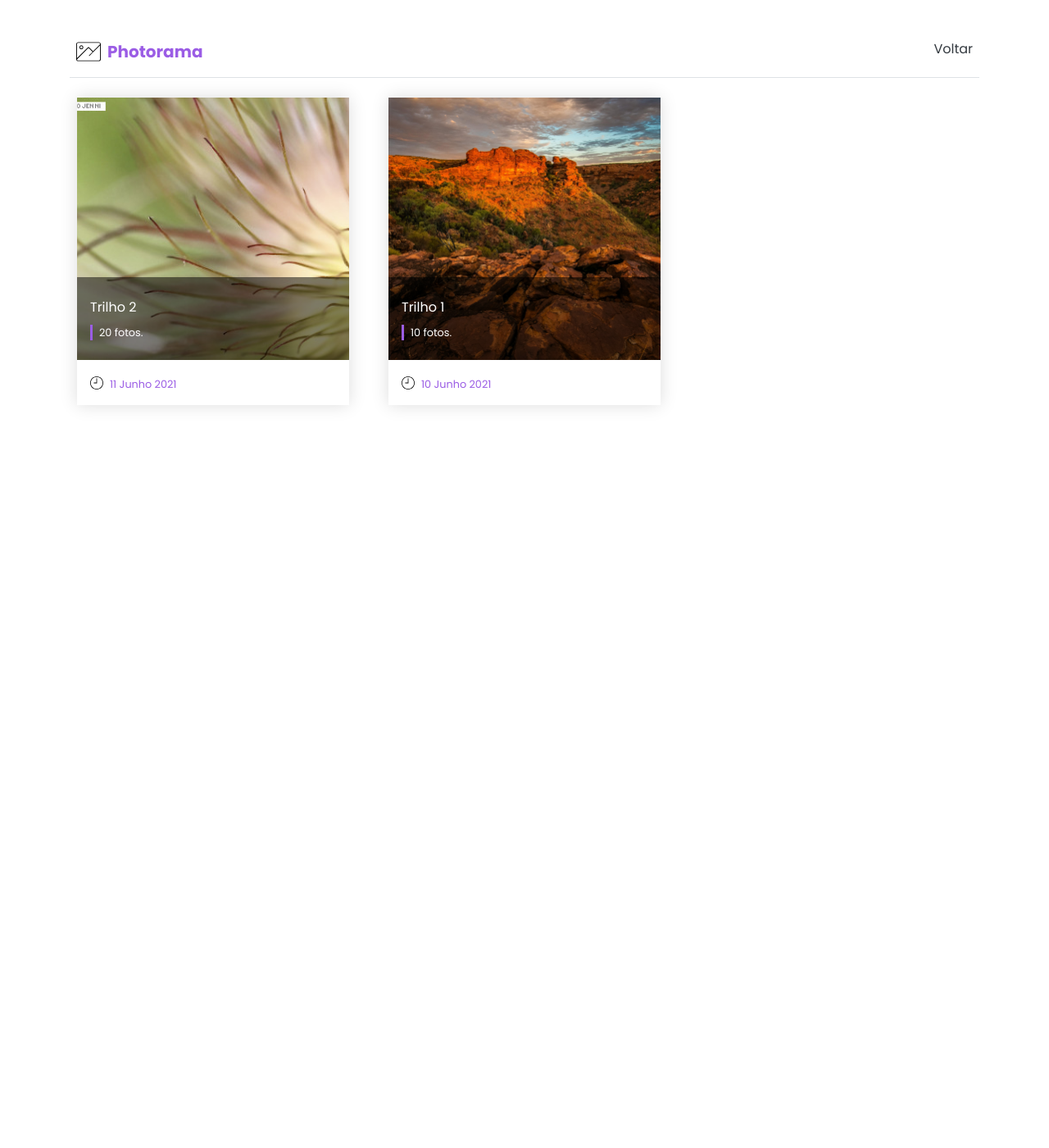
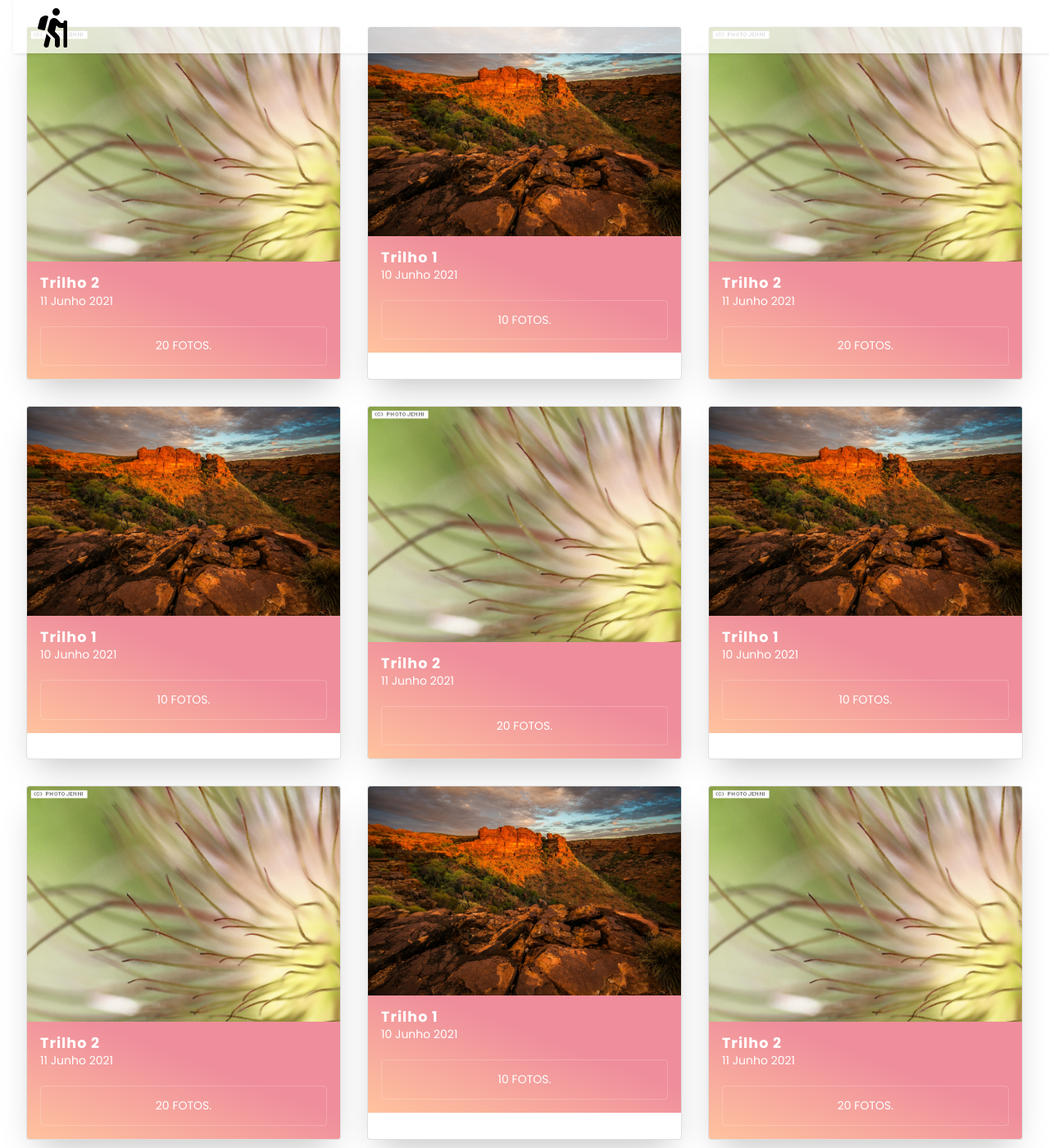
Before and after one commit to nunogand/stream, a Jekyll site: the page built from blog.html, in a window 1280 px wide and 1400 px high. Shown: the whole window at 82% size. Built offline with Jekyll 4.4.1, drawn with Linux system fonts in a browser that asks for light colours; some of the changed text lies outside the part shown.

Commit message:
new card

```diff
--- a/_includes/navegacao.html
+++ b/_includes/navegacao.html
@@ -41,7 +41,7 @@
   display: block;
   float: left;
   font-size: 2em;
-  padding: 10px 20px;
+  padding: 10px 30px;
   text-decoration: none;
 }
 
@@ -142,21 +142,13 @@
 
 <header class="header">
     <a href="/index.html" class="logo">
-        <svg height="30px" class="mr-2" version="1.1" id="Capa_1" xmlns="http://www.w3.org/2000/svg" xmlns:xlink="http://www.w3.org/1999/xlink" x="0px" y="0px"
-	   viewBox="0 0 495 495" style="enable-background:new 0 0 495 495;" xml:space="preserve">
-  <g>
-	  <path d="M495,103.513V95.5c0-21.78-17.72-39.5-39.5-39.5h-416C17.72,56,0,73.72,0,95.5v303.997c0,0.003,0,0.005,0,0.008
-		  C0.003,421.283,17.722,439,39.5,439h416c21.78,0,39.5-17.72,39.5-39.5V103.521C495,103.518,495,103.516,495,103.513z M39.5,71h416
-		  c13.509,0,24.5,10.99,24.5,24.5v4.883c-35.121,34.963-92.85,92.464-140.721,140.289l-75.162-75.162
-		  c-9.162-9.162-24.071-9.162-33.233,0L15,381.393V95.5C15,81.99,25.991,71,39.5,71z M455.5,424h-416
-		  c-12.519,0-22.868-9.439-24.319-21.574L241.49,176.117c3.314-3.314,8.706-3.314,12.021,0l75.158,75.158
-		  C289.26,290.67,258.813,321.249,257.5,323c-2.485,3.313-1.814,8.015,1.5,10.5c1.349,1.012,2.928,1.5,4.494,1.5
-		  c2.187,0,4.349-0.953,5.822-2.764C275.075,325.77,412.962,188.308,480,121.551V399.5C480,413.01,469.009,424,455.5,424z"/>
-	  <path d="M103.5,199c21.78,0,39.5-17.72,39.5-39.5S125.28,120,103.5,120S64,137.72,64,159.5S81.72,199,103.5,199z M103.5,135
-		  c13.509,0,24.5,10.99,24.5,24.5S117.009,184,103.5,184S79,173.01,79,159.5S89.991,135,103.5,135z"/>
-  </g>
-		</svg>
+      <svg viewBox="0 0 384 512" height="1.5em" title="hiking">
+        <path d="M80.95 472.23c-4.28 17.16 6.14 34.53 23.28 38.81 2.61.66 5.22.95 7.8.95 14.33 0 27.37-9.7 31.02-24.23l25.24-100.97-52.78-52.78-34.56 138.22zm14.89-196.12L137 117c2.19-8.42-3.14-16.95-11.92-19.06-43.88-10.52-88.35 15.07-99.32 57.17L.49 253.24c-2.19 8.42 3.14 16.95 11.92 19.06l63.56 15.25c8.79 2.1 17.68-3.02 19.87-11.44zM368 160h-16c-8.84 0-16 7.16-16 16v16h-34.75l-46.78-46.78C243.38 134.11 228.61 128 212.91 128c-27.02 0-50.47 18.3-57.03 44.52l-26.92 107.72a32.012 32.012 0 0 0 8.42 30.39L224 397.25V480c0 17.67 14.33 32 32 32s32-14.33 32-32v-82.75c0-17.09-6.66-33.16-18.75-45.25l-46.82-46.82c.15-.5.49-.89.62-1.41l19.89-79.57 22.43 22.43c6 6 14.14 9.38 22.62 9.38h48v240c0 8.84 7.16 16 16 16h16c8.84 0 16-7.16 16-16V176c.01-8.84-7.15-16-15.99-16zM240 96c26.51 0 48-21.49 48-48S266.51 0 240 0s-48 21.49-48 48 21.49 48 48 48z" />
+      </svg>
     </a>
+    <!--
+
+
     <input class="menu-btn" type="checkbox" id="menu-btn" />
     <label class="menu-icon" for="menu-btn"><span class="navicon"></span></label>
     <ul class="menu">
@@ -164,5 +156,5 @@
       <li><a href="#about">About</a></li>
       <li><a href="#careers">Careers</a></li>
       <li><a href="#contact">Contact</a></li>
-    </ul>
+    </ul>-->
   </header>
--- /dev/null
+++ b/_includes/tab-post2.html
@@ -0,0 +1,42 @@
+
+
+
+  <li class="cards_item">
+    <div class="card">
+      <div class="card_image"><img src="/assets/{{ post.folder }}/trilho.jpg"></div>
+      <div class="card_content">
+        <h2 class="card_title">{{post.title}}</h2>
+        <p class="card_text">
+          {% assign m = post.date | date: "%-m" %}
+            {{ post.date | date: "%-d" }}
+      {% case m %}
+        {% when '1' %}Janeiro
+        {% when '2' %}Fevereiro
+        {% when '3' %}Março
+        {% when '4' %}Abril
+        {% when '5' %}Maio
+        {% when '6' %}Junho
+        {% when '7' %}Julho
+        {% when '8' %}Agosto
+        {% when '9' %}Setembro
+        {% when '10' %}Outubro
+        {% when '11' %}Novembro
+        {% when '12' %}Dezembro
+      {% endcase %}
+      {{ post.date | date: "%Y" }}</p>
+        <a href="{{post.url}}"><button class="btn card_btn">{% assign counter = 0 %}
+          {% for file in site.static_files %}
+
+          {% if file.path contains post.folder %}
+          {% if file.extname == '.jpg' or
+file.extname == '.jpeg' or
+file.extname == '.JPG' or
+file.extname == '.JPEG' %}
+          {% assign counter = counter | plus: 1 %}
+          {% endif %}{% endif %}
+
+        {% endfor %}
+        {{counter}} fotos.</button></div></a>
+      </div>
+    </div>
+  </li>
--- a/blog.html
+++ b/blog.html
@@ -7,38 +7,155 @@
 <link rel="stylesheet" href="https://cdnjs.cloudflare.com/ajax/libs/twitter-bootstrap/4.5.0/css/bootstrap.min.css">
 
 <style>
+	/* Font */
+  @import url('https://fonts.googleapis.com/css?family=Quicksand:400,700');
+
+  /* Design */
+  *,
+  *::before,
+  *::after {
+	box-sizing: border-box;
+  }
+
+  html {
+	background-color: #ecf9ff;
+  }
+
+  body {
+	color: #272727;
+	font-family: 'Quicksand', serif;
+	font-style: normal;
+	font-weight: 400;
+	letter-spacing: 0;
+	padding: 1rem;
+  }
+
+  .main{
+	max-width: 1200px;
+	margin: 0 auto;
+  }
+
+  h1 {
+	  font-size: 24px;
+	  font-weight: 400;
+	  text-align: center;
+  }
+
+  img {
+	height: auto;
+	max-width: 100%;
+	vertical-align: middle;
+  }
+
+  .btn {
+	color: #ffffff;
+	padding: 0.8rem;
+	font-size: 14px;
+	text-transform: uppercase;
+	border-radius: 4px;
+	font-weight: 400;
+	display: block;
+	width: 100%;
+	cursor: pointer;
+	border: 1px solid rgba(255, 255, 255, 0.2);
+	background: transparent;
+  }
+
+  .btn:hover {
+	background-color: rgba(255, 255, 255, 0.12);
+  }
+
+  .cards {
+	display: flex;
+	flex-wrap: wrap;
+	list-style: none;
+	margin: 0;
+	padding: 0;
+  }
+
+  .cards_item {
+	display: flex;
+	padding: 1rem;
+  }
+
+  @media (min-width: 40rem) {
+	.cards_item {
+	  width: 50%;
+	}
+  }
+
+  @media (min-width: 56rem) {
+	.cards_item {
+	  width: 33.3333%;
+	}
+  }
+
+  .card {
+	background-color: white;
+	border-radius: 0.25rem;
+	box-shadow: 0 20px 40px -14px rgba(0, 0, 0, 0.25);
+	display: flex;
+	flex-direction: column;
+	overflow: hidden;
+  }
+
+  .card_content {
+	padding: 1rem;
+	background: linear-gradient(to bottom left, #EF8D9C 40%, #FFC39E 100%);
+  }
+
+  .card_title {
+	color: #ffffff;
+	font-size: 1.1rem;
+	font-weight: 700;
+	letter-spacing: 1px;
+	text-transform: capitalize;
+	margin: 0px;
+  }
+
+  .card_text {
+	color: #ffffff;
+	font-size: 0.875rem;
+	line-height: 1.5;
+	margin-bottom: 1.25rem;
+	font-weight: 400;
+  }
+  .made_by{
+	font-weight: 400;
+	font-size: 13px;
+	margin-top: 35px;
+	text-align: center;
+  }
+  </style>
+
+
+
+<style>
 	@import url("https://fonts.googleapis.com/css2?family=Poppins:wght@300;400;600;700&display=swap");
 
 body {
   font-family: "Poppins", sans-serif !important;
 }
 </style>
+{%include navegacao.html%}
 
-<div class="container my-5">
-	<div class="border-bottom pb-3 px-2 d-flex justify-content-between">
-	  <div class="d-flex align-items-center">
-		<svg height="30px" class="mr-2" version="1.1" id="Capa_1" xmlns="http://www.w3.org/2000/svg" xmlns:xlink="http://www.w3.org/1999/xlink" x="0px" y="0px"
-	   viewBox="0 0 495 495" style="enable-background:new 0 0 495 495;" xml:space="preserve">
-  <g>
-	  <path d="M495,103.513V95.5c0-21.78-17.72-39.5-39.5-39.5h-416C17.72,56,0,73.72,0,95.5v303.997c0,0.003,0,0.005,0,0.008
-		  C0.003,421.283,17.722,439,39.5,439h416c21.78,0,39.5-17.72,39.5-39.5V103.521C495,103.518,495,103.516,495,103.513z M39.5,71h416
-		  c13.509,0,24.5,10.99,24.5,24.5v4.883c-35.121,34.963-92.85,92.464-140.721,140.289l-75.162-75.162
-		  c-9.162-9.162-24.071-9.162-33.233,0L15,381.393V95.5C15,81.99,25.991,71,39.5,71z M455.5,424h-416
-		  c-12.519,0-22.868-9.439-24.319-21.574L241.49,176.117c3.314-3.314,8.706-3.314,12.021,0l75.158,75.158
-		  C289.26,290.67,258.813,321.249,257.5,323c-2.485,3.313-1.814,8.015,1.5,10.5c1.349,1.012,2.928,1.5,4.494,1.5
-		  c2.187,0,4.349-0.953,5.822-2.764C275.075,325.77,412.962,188.308,480,121.551V399.5C480,413.01,469.009,424,455.5,424z"/>
-	  <path d="M103.5,199c21.78,0,39.5-17.72,39.5-39.5S125.28,120,103.5,120S64,137.72,64,159.5S81.72,199,103.5,199z M103.5,135
-		  c13.509,0,24.5,10.99,24.5,24.5S117.009,184,103.5,184S79,173.01,79,159.5S89.991,135,103.5,135z"/>
-  </g>
-		</svg>
-		<a href="/index.html" style="color: #9B5DE5; font-size: 20px;" class="text-capitalize font-weight-bold mb-0">Photorama</a>
-	  </div>
-	  <a href="/index.html" class="text-dark">Voltar</a>
-	</div>
-	<div class="row">
-		{% for post in site.posts %}
-	  {%include tab-post.html %}
+
+<ul class="cards">
+	{% for post in site.posts %}
+	  {%include tab-post2.html %}
 	  {% endfor %}
 
-	</div>
-</div>
+	  {% for post in site.posts %}
+	  {%include tab-post2.html %}
+	  {% endfor %}{% for post in site.posts %}
+	  {%include tab-post2.html %}
+	  {% endfor %}{% for post in site.posts %}
+	  {%include tab-post2.html %}
+	  {% endfor %}{% for post in site.posts %}
+	  {%include tab-post2.html %}
+	  {% endfor %}{% for post in site.posts %}
+	  {%include tab-post2.html %}
+	  {% endfor %}
+
+
+	</ul>
```
Also changed, not shown: blog1.html (+30 -1 lines), index.html (+3 -14 lines).
